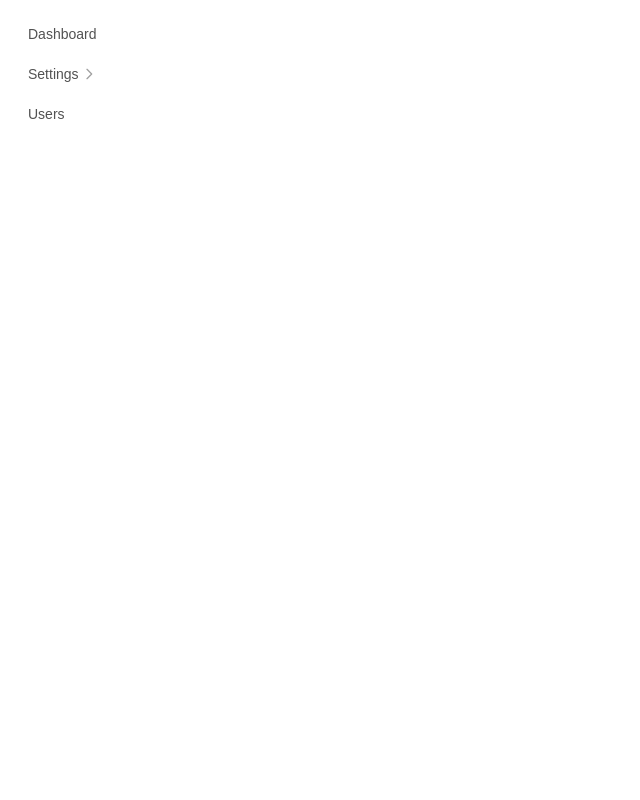
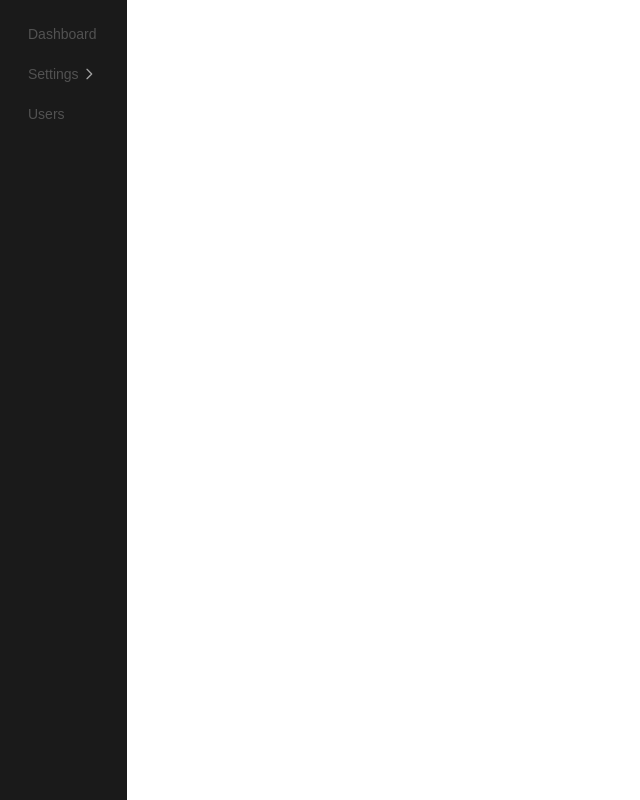
Before and after one commit to ShimaVaghei/nextjs-toolkit, a Next.js app: page / in a window 1280 px wide. Shown: the whole page, without its empty margins (0-640 px from the left). Built offline with nearby package versions, Linux system fonts and the light colour scheme.

Commit message:
Fix sidebar styles

```diff
--- a/app/globals.css
+++ b/app/globals.css
@@ -3,11 +3,13 @@
 :root {
   --background: #ffffff;
   --foreground: #171717;
+  --sidebar: #1a1a1a;
 }
 
 @theme inline {
   --color-background: var(--background);
   --color-foreground: var(--foreground);
+  --color-sidebar: var(--sidebar);
   --font-sans: var(--font-saira);
 }
 
--- a/components/AppLayout.tsx
+++ b/components/AppLayout.tsx
@@ -240,7 +240,7 @@ function NavigationPanels({
             : "grid-rows-[0fr]"
         }`}
       >
-        <div className="shrink-0 overflow-hidden border-l border-neutral-200 dark:border-neutral-700">
+        <div className="shrink-0 overflow-hidden border-l border-neutral-200 dark:border-neutral-700 h-full">
           {expandedRoute && expandedRoute.children && (
             <RoutePanel
               routes={expandedRoute.children}
@@ -388,8 +388,8 @@ export function AppLayout({
   }
 
   return (
-    <div className="flex min-h-full flex-col md:flex-row">
-      <div className="sticky top-0 z-40 flex items-center justify-between border-b border-neutral-200 bg-white px-4 py-3 dark:border-neutral-700 dark:bg-neutral-950 md:hidden">
+    <div className="flex min-h-screen flex-col md:flex-row">
+      <div className="sticky top-0 z-40 flex items-center justify-between border-b border-neutral-200 bg-white px-4 py-3 dark:border-neutral-700 dark:bg-sidebar md:hidden">
         <button
           type="button"
           aria-label="Open navigation"
@@ -414,7 +414,7 @@ export function AppLayout({
         </button>
       </div>
 
-      <div className="hidden md:flex shrink-0 max-w-full md:max-w-3xl overflow-y-auto overflow-x-hidden md:sticky md:top-0 md:max-h-screen md:self-start">
+      <div className="hidden md:flex shrink-0 max-w-full md:max-w-3xl overflow-y-auto overflow-x-hidden md:sticky md:top-0 md:max-h-screen md:self-start bg-sidebar min-h-screen">
         <NavigationPanels
           routes={routes}
           activeRoute={activeRoute}
@@ -425,7 +425,7 @@ export function AppLayout({
         />
       </div>
 
-      <div className="flex-1">{children}</div>
+      <div className="flex-1 p-4">{children}</div>
 
       {isOverlayOpen && (
         <div
@@ -435,7 +435,7 @@ export function AppLayout({
           aria-label="Navigation"
           className="fixed inset-0 z-50 flex flex-col overflow-y-auto bg-white dark:bg-neutral-950"
         >
-          <div className="flex items-center justify-between border-b border-neutral-200 px-4 py-3 dark:border-neutral-700">
+          <div className="flex items-center justify-between border-b border-neutral-200 px-4 py-3 dark:border-neutral-700 dark:bg-sidebar">
             <span className="text-sm font-semibold text-neutral-900 dark:text-neutral-100">
               Navigation
             </span>
@@ -460,7 +460,7 @@ export function AppLayout({
               </svg>
             </button>
           </div>
-          <div className="flex flex-1 overflow-x-hidden">
+          <div className="flex flex-1 overflow-x-hidden bg-sidebar">
             <NavigationPanels
               routes={routes}
               activeRoute={activeRoute}
```
